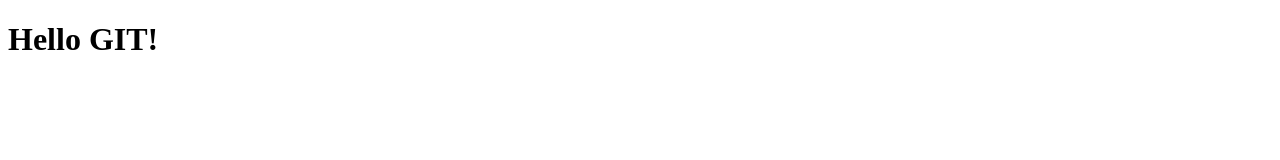
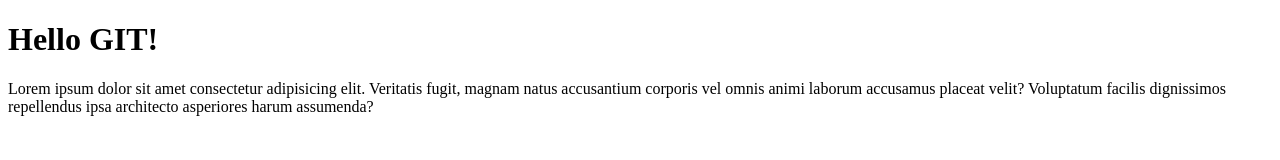
Before and after one commit to AdamWnukiewicz/git-course-4, a plain HTML site: page index.html in a window 1280 px wide. Drawn offline with Linux system fonts and the light colour scheme.

Commit message:
added paragraph into index.html

```diff
--- a/index.html
+++ b/index.html
@@ -7,5 +7,7 @@
 </head>
 <body>
    <h1>Hello GIT!</h1>
+   <p>Lorem ipsum dolor sit amet consectetur adipisicing elit. Veritatis fugit, magnam natus accusantium corporis vel omnis animi laborum accusamus placeat velit? Voluptatum facilis dignissimos repellendus ipsa architecto asperiores harum assumenda?
+   </p>
 </body>
 </html>
```
